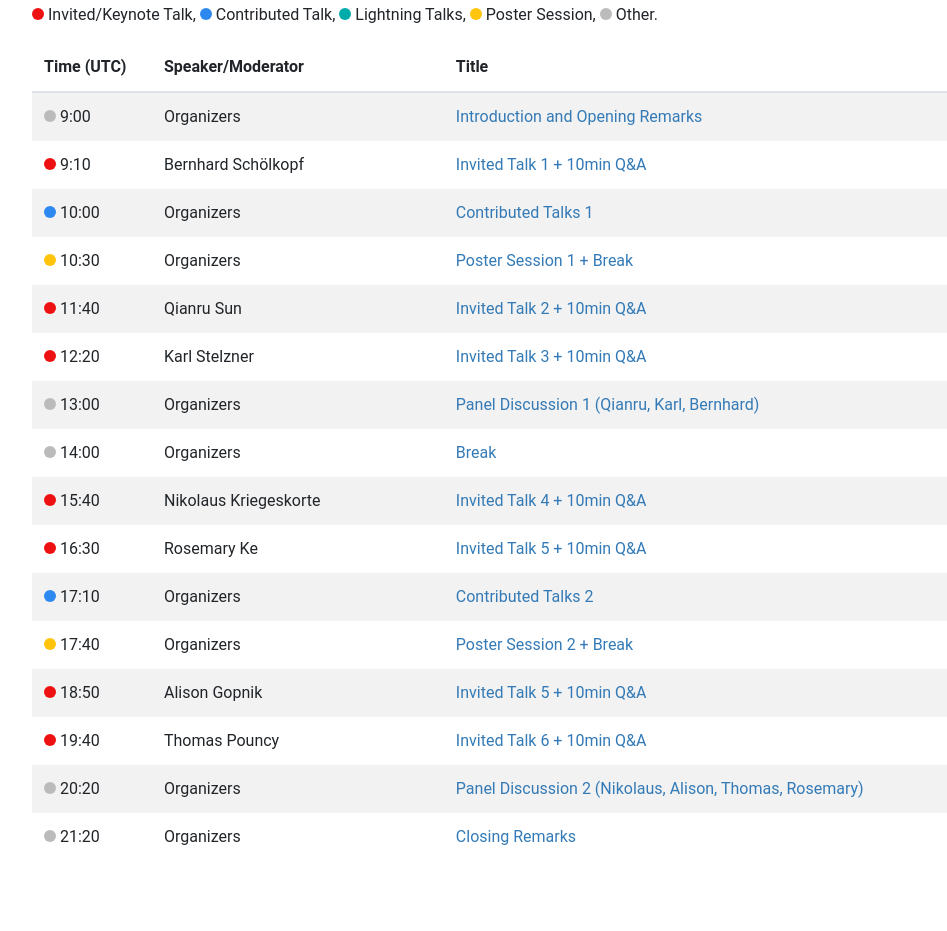
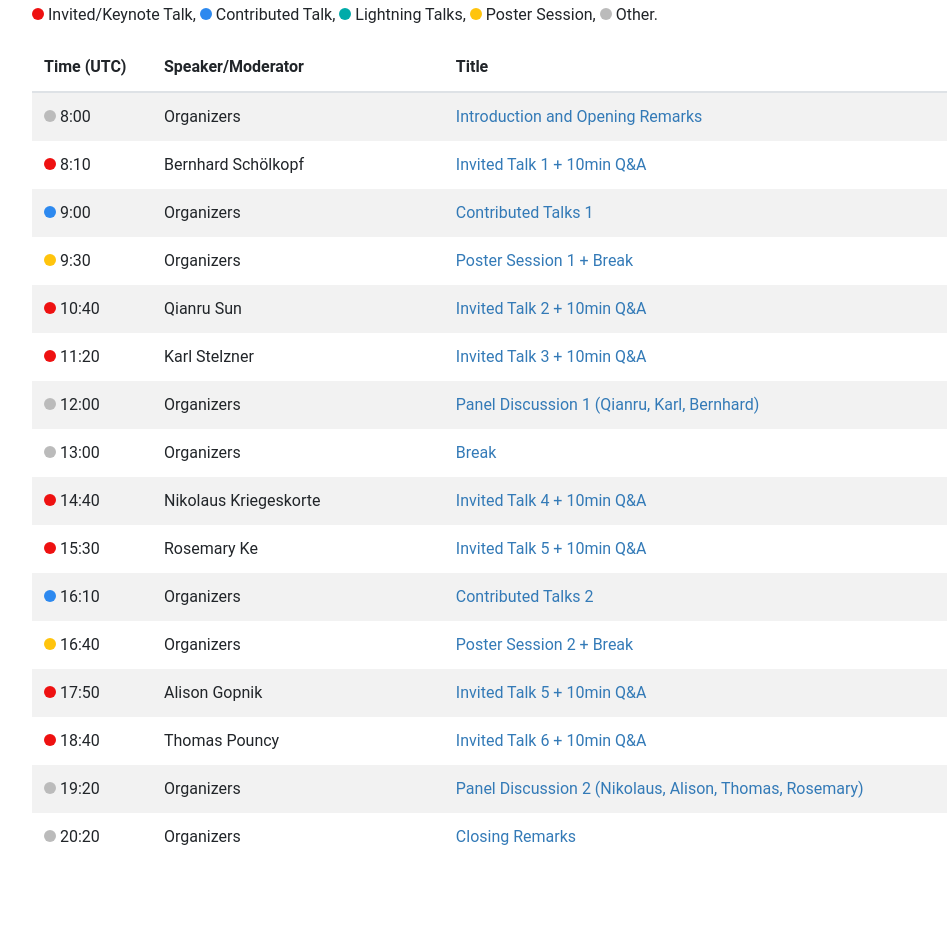
Before and after one commit to objects-structure-causality/objects-structure-causality.github.io, a Jekyll site: the page built from schedule.html, in a window 1280 px wide. Shown: the part 333-1264 px from the top of the page, without its empty margins (53-1000 px from the left). Built offline with Jekyll 4.4.1, drawn with Linux system fonts in a browser that asks for light colours; nearby versions of some CDN libraries.

Commit message:
fixed schedule (-1 hour)

```diff
--- a/schedule.html
+++ b/schedule.html
@@ -21,82 +21,82 @@ The workshop adheres to to the <a href="https://iclr.cc/public/CodeOfConduct">IC
   </thead>
   <tbody>
     <tr>
-      <td><span class="dot-other-session"></span> <span class="time-value">9:00</span></td>
+      <td><span class="dot-other-session"></span> <span class="time-value">8:00</span></td>
       <td> Organizers</td>
       <td><a href="">Introduction and Opening Remarks</a></td>
     </tr>
     <tr>
-      <td><span class="dot-invited-talk"></span> <span class="time-value">9:10</span></td>
+      <td><span class="dot-invited-talk"></span> <span class="time-value">8:10</span></td>
       <td> Bernhard Schölkopf</td>
       <td><a href="">Invited Talk 1 + 10min Q&A</a></td>
     </tr>
     <tr>
-      <td><span class="dot-contributed-talk"></span> <span class="time-value">10:00</span></td>
+      <td><span class="dot-contributed-talk"></span> <span class="time-value">9:00</span></td>
       <td> Organizers</td>
       <td><a href="">Contributed Talks 1</a></td>
     </tr>
     <tr>
-      <td><span class="dot-poster-session"></span> <span class="time-value">10:30</span></td>
+      <td><span class="dot-poster-session"></span> <span class="time-value">9:30</span></td>
       <td> Organizers</td>
       <td><a href="">Poster Session 1 + Break</a></td>
     </tr>
     <tr>
-      <td><span class="dot-invited-talk"></span> <span class="time-value">11:40</span></td>
+      <td><span class="dot-invited-talk"></span> <span class="time-value">10:40</span></td>
       <td> Qianru Sun</td>
       <td><a href="">Invited Talk 2 + 10min Q&A</a></td>
     </tr>
     <tr>
-      <td><span class="dot-invited-talk"></span> <span class="time-value">12:20</span></td>
+      <td><span class="dot-invited-talk"></span> <span class="time-value">11:20</span></td>
       <td> Karl Stelzner</td>
       <td><a href="">Invited Talk 3 + 10min Q&A</a></td>
     </tr>
     <tr>
-      <td><span class="dot-other-session"></span> <span class="time-value">13:00</span></td>
+      <td><span class="dot-other-session"></span> <span class="time-value">12:00</span></td>
       <td> Organizers</td>
       <td><a href="">Panel Discussion 1 (Qianru, Karl, Bernhard)</a></td>
     </tr>
     <tr>
-      <td><span class="dot-other-session"></span> <span class="time-value">14:00</span></td>
+      <td><span class="dot-other-session"></span> <span class="time-value">13:00</span></td>
       <td> Organizers</td>
       <td><a href="">Break</a></td>
     </tr>
     <tr>
-      <td><span class="dot-invited-talk"></span> <span class="time-value">15:40</span></td>
+      <td><span class="dot-invited-talk"></span> <span class="time-value">14:40</span></td>
       <td> Nikolaus Kriegeskorte</td>
       <td><a href="">Invited Talk 4 + 10min Q&A</a></td>
     </tr>
     <tr>
-      <td><span class="dot-invited-talk"></span> <span class="time-value">16:30</span></td>
+      <td><span class="dot-invited-talk"></span> <span class="time-value">15:30</span></td>
       <td> Rosemary Ke</td>
       <td><a href="">Invited Talk 5 + 10min Q&A</a></td>
     </tr>
     <tr>
-      <td><span class="dot-contributed-talk"></span> <span class="time-value">17:10</span></td>
+      <td><span class="dot-contributed-talk"></span> <span class="time-value">16:10</span></td>
       <td> Organizers</td>
       <td><a href="">Contributed Talks 2</a></td>
     </tr>
     <tr>
-      <td><span class="dot-poster-session"></span> <span class="time-value">17:40</span></td>
+      <td><span class="dot-poster-session"></span> <span class="time-value">16:40</span></td>
       <td> Organizers</td>
       <td><a href="">Poster Session 2 + Break</a></td>
     </tr>
     <tr>
-      <td><span class="dot-invited-talk"></span> <span class="time-value">18:50</span></td>
+      <td><span class="dot-invited-talk"></span> <span class="time-value">17:50</span></td>
       <td> Alison Gopnik</td>
       <td><a href="">Invited Talk 5 + 10min Q&A</a></td>
     </tr>
     <tr>
-      <td><span class="dot-invited-talk"></span> <span class="time-value">19:40</span></td>
+      <td><span class="dot-invited-talk"></span> <span class="time-value">18:40</span></td>
       <td> Thomas Pouncy</td>
       <td><a href="">Invited Talk 6 + 10min Q&A</a></td>
     </tr>
     <tr>
-      <td><span class="dot-other-session"></span> <span class="time-value">20:20</span></td>
+      <td><span class="dot-other-session"></span> <span class="time-value">19:20</span></td>
       <td> Organizers</td>
       <td><a href="">Panel Discussion 2 (Nikolaus, Alison, Thomas, Rosemary)</a></td>
     </tr>
     <tr>
-      <td><span class="dot-other-session"></span> <span class="time-value">21:20</span></td>
+      <td><span class="dot-other-session"></span> <span class="time-value">20:20</span></td>
       <td> Organizers</td>
       <td><a href="">Closing Remarks</a></td>
     </tr>
```
Also changed, not shown: 1 other file.
